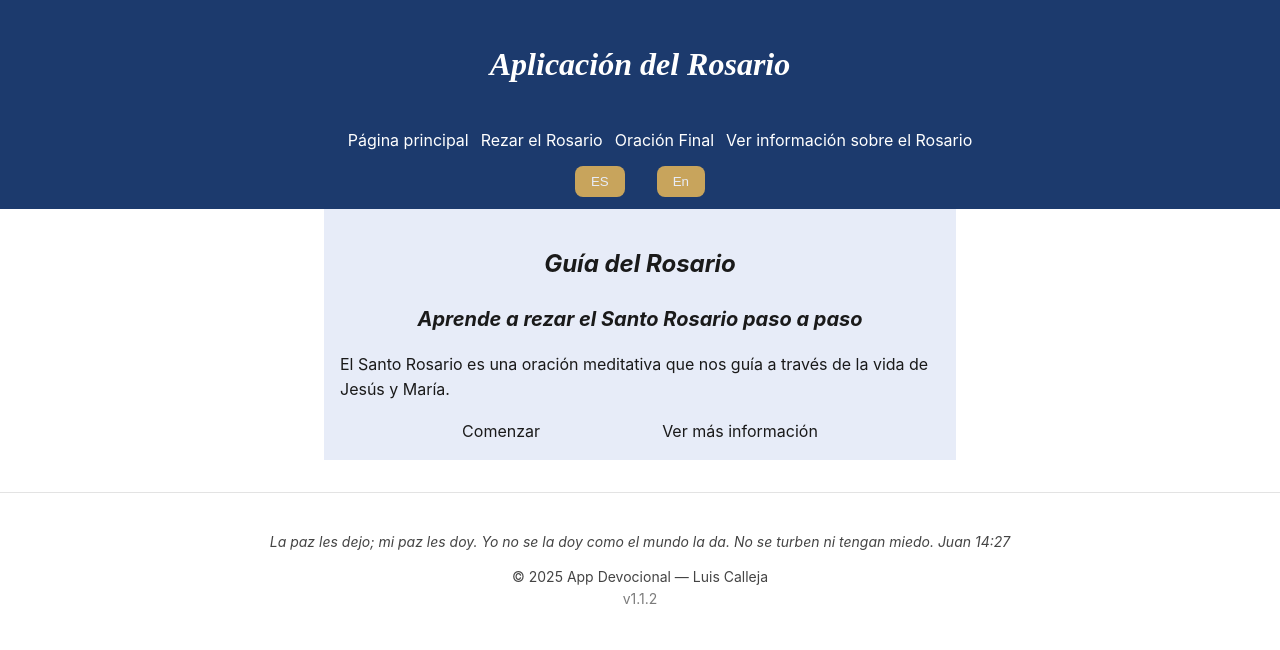
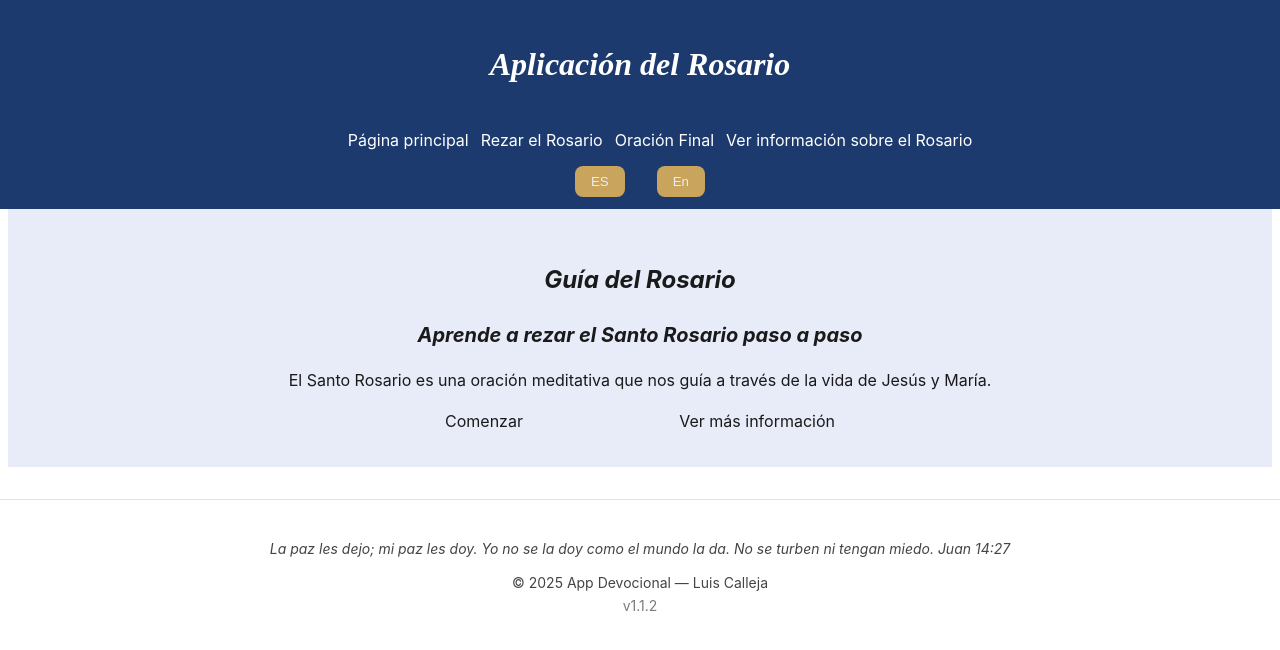
Before and after one commit to LuisDev912/Rosary-guide, a React (Vite) app: page / in a window 1280 px wide. Shown: the top 650 px of the page. Built offline with nearby package versions, Linux system fonts and the light colour scheme.

Commit message:
feat(style): create a new media query for bigger screens

```diff
--- a/src/layout/MainLayout.jsx
+++ b/src/layout/MainLayout.jsx
@@ -6,7 +6,7 @@ function MainLayout() {
         <>
             <Header />
 
-            <main style={{ padding: "1rem" }}>
+            <main>
                 <Outlet />
             </main>
 
--- a/src/styles/App.css
+++ b/src/styles/App.css
@@ -138,7 +138,16 @@ main{
 
   main{
     background-color: var(--color-bg);
+    padding: var(--space-lg);
+    max-width: 900px;
     margin: 0 auto;
-    max-width: 600px;
   }
 }
+
+/* Laptop / Desktop */
+@media (min-width: 1024px) {
+  main {
+    padding: var(--space-xl);
+    max-width: 1200px;
+  }
+}
```
